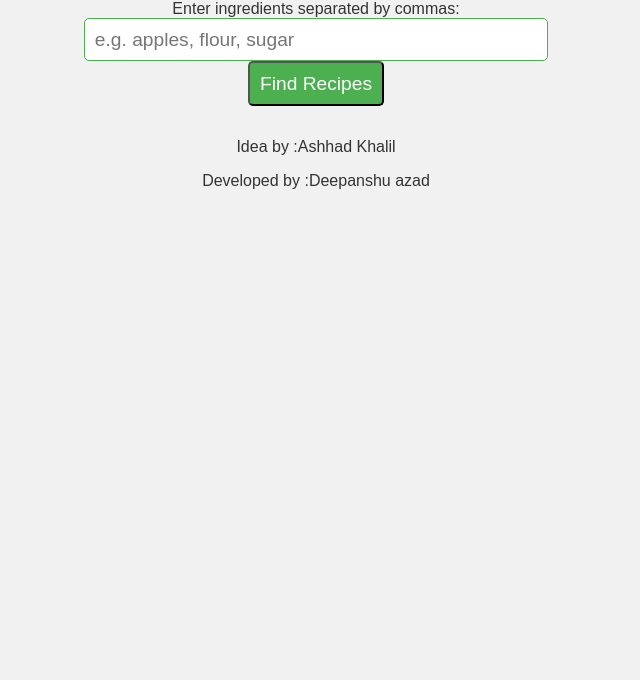
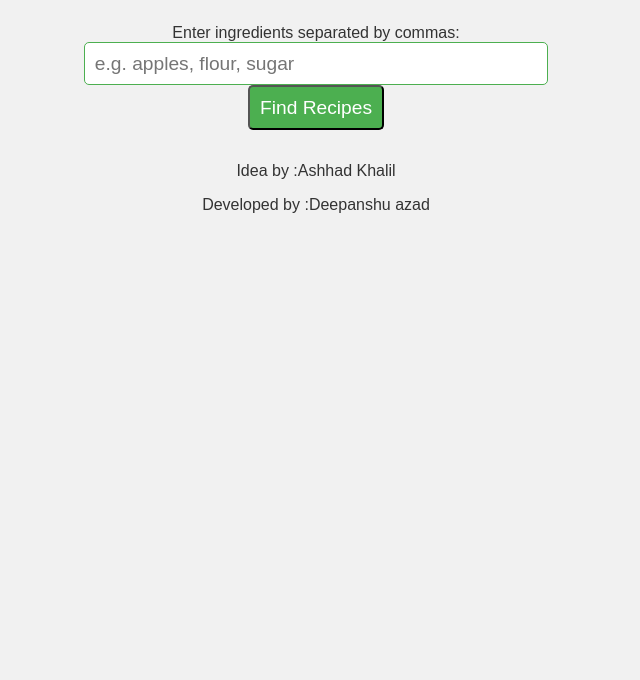
Before and after one commit to DEVAZAD/Recipefinder, a plain HTML site: page index.html in a window 1280 px wide. Shown: the part 120-800 px from the top of the page, without its empty margins (324-964 px from the left). Drawn offline with Linux system fonts and the light colour scheme.

Commit message:
Update style.css

```diff
--- a/resource/style.css
+++ b/resource/style.css
@@ -2,6 +2,8 @@ body {
   font-family: sans-serif;
   background-color: #F1F1F1;
   color: #333333;
+  margin-top:2em;
+  margin-bottom:2em;
 }
 
 header {
```
